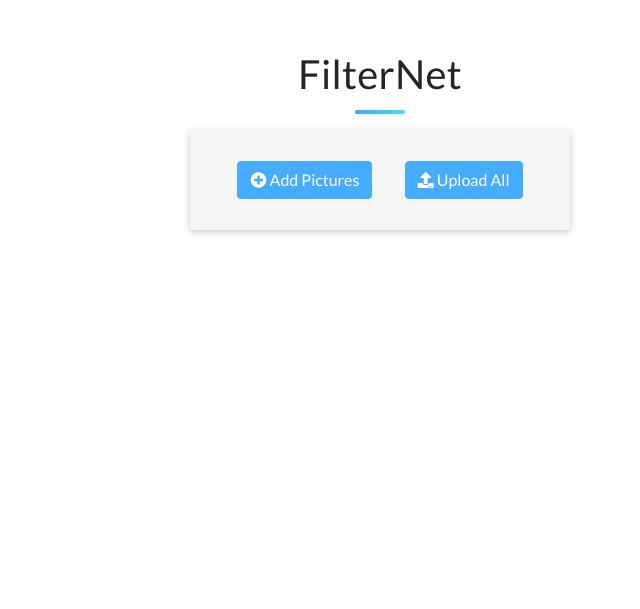
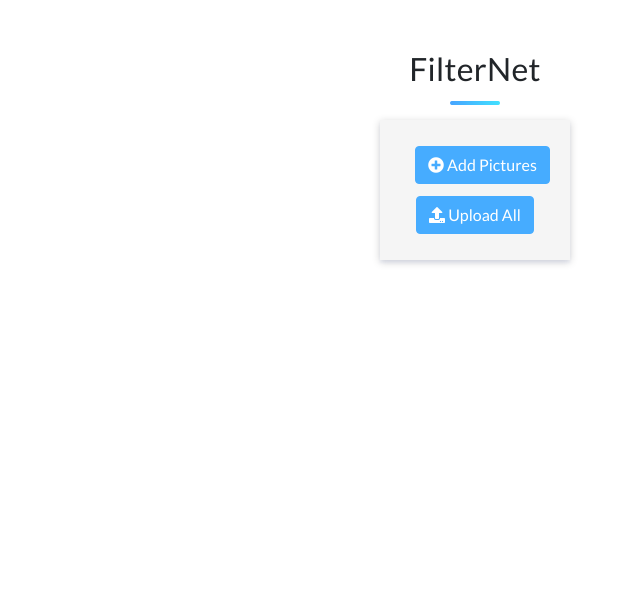
Before and after one commit to ayalavarti/FilterNet, a Flask app: page / in a window 1280 px wide. Shown: the top 609 px of the page, without its empty margins (640-1280 px from the left). Run offline with Flask 2, Linux system fonts and the light colour scheme; parts of the project's set-up code (start-up, migrations or seed data) failed here and were passed over; some libraries are stand-ins or nearby versions.

Commit message:
Small UI updates

```diff
--- a/web/static/css/main.css
+++ b/web/static/css/main.css
@@ -95,7 +95,7 @@ h1, h3 {
 }
 
 .hidden-text {
-    max-width: 80px;
+    max-width: 120px;
     white-space: nowrap;
     overflow: hidden;
     text-overflow: ellipsis;
@@ -104,7 +104,7 @@ h1, h3 {
 .file {
     display: flex;
     flex-wrap: wrap;
-    width: 200px;
+    width: 250px;
     border-top: 1px solid #ddd;
     padding: 10px;
     align-items: center;
@@ -117,6 +117,11 @@ h1, h3 {
 
 .file > div {
     margin: 5px;
+    text-align: center;
+}
+
+.file > div > button {
+    padding: 5px;
 }
 
 #previews {
@@ -161,6 +166,7 @@ h1, h3 {
 }
 
 #actions {
+    padding: 20px;
     background: #f5f5f5;
     box-shadow: 0 3px 3px 0 rgba(102, 132, 233, 0.07), 0 2px 8px 0 rgba(0, 0, 0, 0.19);
 }
@@ -169,6 +175,7 @@ h1, h3 {
     display: flex;
     justify-content: space-evenly;
     align-items: center;
+    flex-wrap: wrap;
 
     height: 100px;
 }
--- a/web/templates/home.html
+++ b/web/templates/home.html
@@ -35,12 +35,12 @@
 <body>
     <div class="container">
             <div class="row" style="min-height: 70vh;">
-                <div class="col-lg-8 order-lg-1 order-md-12">
+                <div class="col-lg-10 order-lg-1 order-12">
 
                 </div>
-                <div class="col-lg-4 order-lg-12 order-md-1" style="text-align: center;">
+                <div class="col-lg-2 order-lg-12 order-1" style="text-align: center;">
 
-                    <h1>FilterNet</h1>
+                    <h2>FilterNet</h2>
                     <img class="divider" src="{{ url_for('static', filename='images/divider.png') }}">
 
                     <div class="info" data-tippy-content="Drag and drop pictures anywhere to upload. Click out to exit.">
```
